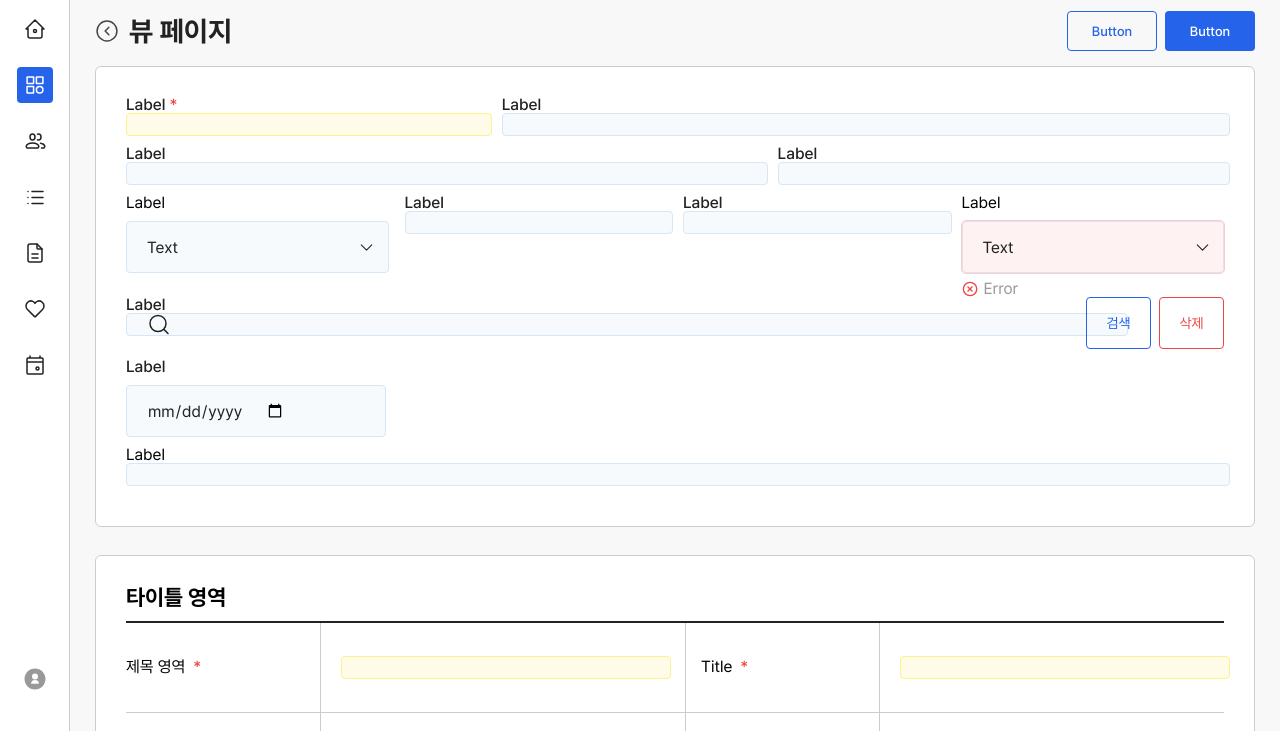
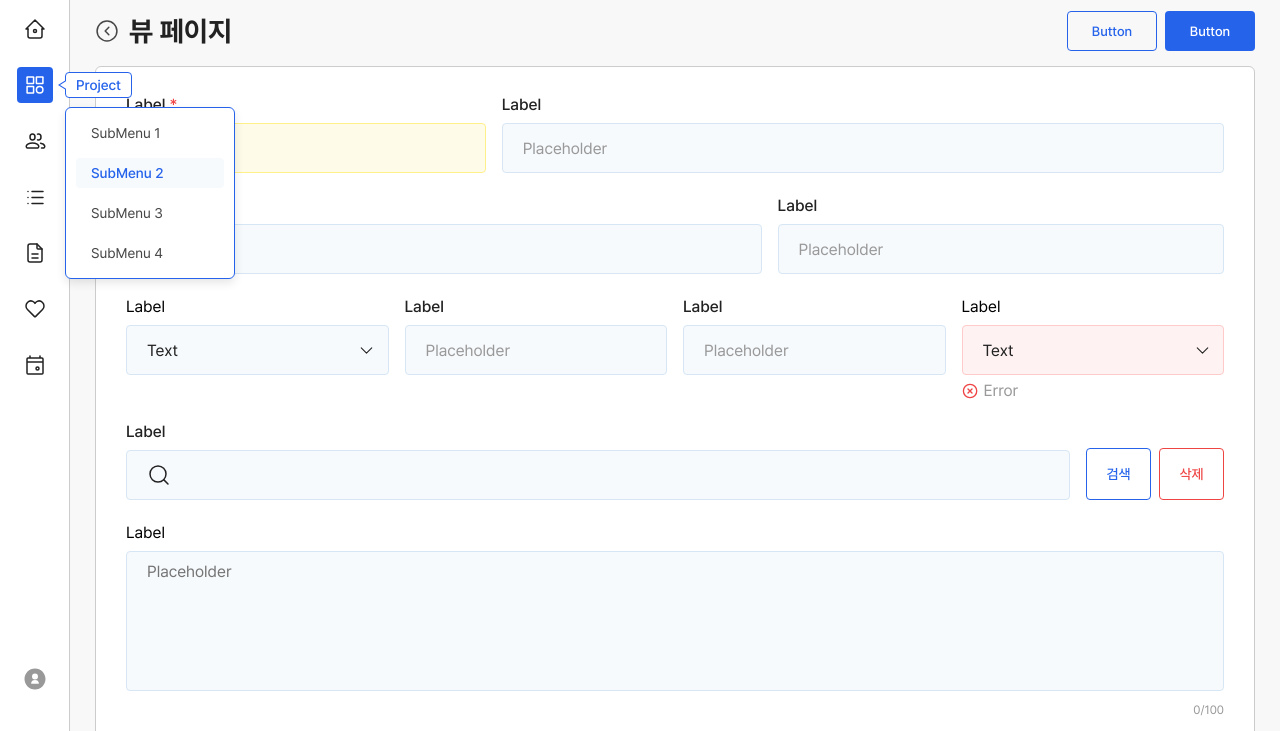
Before and after one commit to gksrlf/ThinkTree-admin, a website: page html/view.html in a window 1280 px wide. Shown: the part 69-800 px from the top of the page. Drawn offline with Linux system fonts and the light colour scheme; a web font is replaced by a local one.

Commit message:
view 페이지 css 수정 및 공통 css 정리

```diff
--- a/css/_button.css
+++ b/css/_button.css
@@ -27,6 +27,7 @@ button {
   width: 65px;
   height: 52px;
   font-size: 14px;
+  font-weight: 500;
   border: 1px solid var(--brand-primary-default);
   color: var(--brand-primary-default);
   background-color: transparent;
@@ -38,6 +39,7 @@ button {
   width: 65px;
   height: 52px;
   font-size: 14px;
+  font-weight: 500;
   border: 1px solid var(--state-alert-error);
   color: var(--state-alert-error);
   background-color: transparent;
--- a/css/_input.css
+++ b/css/_input.css
@@ -56,10 +56,6 @@ input[type="text"] {
   border: solid 1px var(--field-inactive-border);
   background-color: var(--field-inactive-bg);
   width: 100%;
-  /* height: 52px;
-  margin-top: 10px;
-  box-sizing: border-box;
-  padding-left: 20px; */
 }
 
 .input_item_box .text_label {
@@ -67,7 +63,6 @@ input[type="text"] {
   font-size: 16px;
   font-weight: 500;
   color:var(--neutral-default);
-  padding-bottom: 10px;
 }
 
 .require_sign {
@@ -95,8 +90,7 @@ input[type="text"].require {
   box-sizing: border-box;
   border-radius: 4px;
   box-sizing: border-box;
-  height: 52px;
-  margin-top: 10px;
+  height: 50px;
   -webkit-appearance:none; /* for chrome */
   -moz-appearance:none; /*for firefox*/
   appearance:none;
@@ -128,7 +122,6 @@ input[type="text"].require {
   font-size: 16px;
   font-weight: 500;
   color:var(--neutral-default);
-  padding-bottom: 10px;
 }
 
 input[type="date"] {
@@ -149,6 +142,22 @@ input[type="date"] {
 
 }
 
+/* password */
+.password__box{
+  position: relative;
+}
+.password__box button{
+  position: absolute;
+  top: 50%;
+  right: 15px;
+  width: 24px;
+  height: 24px;
+  border: none;
+  transform: translateY(-50%);
+  background-color: transparent;
+  background-image: url("../img/icon/icon_login_pw_eye.svg");
+}
+
 input[type="password"] {
   font-family: "Pretendard";
   font-size: 16px;
@@ -160,15 +169,14 @@ input[type="password"] {
   border: solid 1px var(--field-inactive-border);
   background-color: var(--field-inactive-bg);
 }
-
 input[type="password"]:focus {
   outline: 1.5px solid var(--field-focused-border);
 }
 
+/* search_btn */
 .input_btn__box {
   display: flex;
   align-items: end;
-  margin-bottom: 10px;
   gap: 8px;
 }
 
@@ -177,9 +185,21 @@ input[type="password"]:focus {
   height: 100%;
 }
 
+/* textarea */
+.input_form__box .input_item_box.textarea_box{
+  display: flex;
+  flex-direction: column;
+  gap: 10px;
+}
+.textarea_box .length_text{
+  display: flex;
+  justify-content: flex-end;
+  font-size: 12px;
+  color: var(--neutral-dark);
+}
 textarea {
   width: 100%;
-  height: 138px;
+  height: 140px;
   font-family: "Pretendard";
   font-size: 16px;
   color:var(--neutral-default);
@@ -187,13 +207,12 @@ textarea {
   border: 1px solid var(--field-inactive-border);
   box-sizing: border-box;
   resize: none;
-  padding: 8px 20px;
+  padding: 10px 20px;
+  border-radius: 4px;
 }
-
 textarea:focus {
   outline: 1.5px solid var(--field-focused-border);
 }
-
 .area_txt {
   display: block;
   width: 100%;
@@ -203,10 +222,10 @@ textarea:focus {
   font-size: 12px;
 }
 
+/* file */
 input[type="file"] {
   display: none;
 }
-
 .file_label {
   width:100%;
   height: 170px;
@@ -218,18 +237,15 @@ input[type="file"] {
   justify-content: center;
   align-items: center;
 }
-
 .file_label:hover {
   background-color: var(--field-inactive-bg);
 }
-
 .file_label_img {
   width: 50px;
   height: 50px;
   background: var(--input-file) no-repeat center;
   border: none;
 }
-
 .file_label:hover .file_label_img {
   background: var(--input-file-hover) no-repeat center;
 }
--- a/css/login.css
+++ b/css/login.css
@@ -73,27 +73,17 @@
 .form_input .login__box{
   margin-bottom: 15px;
 }
+
 .form_input .login__box .login_text_input {
-  background: var(--field-login-bg) url("../img/icon/icon_login_id.svg") no-repeat 14px center;
-}
-.form_input .password__box{
-  position: relative;
+  background: url("../img/icon/icon_login_id.svg") var(--field-login-bg);
 }
 .form_input .password__box .login_text_input{
   background: url("../img/icon/icon_login_pw.svg") var(--field-login-bg);
+}
+.form_input .login__box .login_text_input,
+.form_input .password__box .login_text_input{
   background-position: 14px center;
   background-repeat: no-repeat;
-}
-.form_input .password__box button{
-  position: absolute;
-  top: 50%;
-  right: 15px;
-  width: 24px;
-  height: 24px;
-  border: none;
-  transform: translateY(-50%);
-  background-color: transparent;
-  background-image: url("../img/icon/icon_login_pw_eye.svg");
 }
 
 .form_check {
--- a/css/view.css
+++ b/css/view.css
@@ -1,5 +1,12 @@
+
+.contents_container .contents .content{
+  overflow-y: auto;
+}
 /* input_form__box */
 .input_form__box {
+  display: flex;
+  flex-direction: column;
+  gap: 25px;
   width: 100%;
   background-color: var(--bg-default);
   border: solid 1px var(--neutral-midium);
@@ -7,14 +14,28 @@
   padding: 30px;
   box-sizing: border-box;
 }
+.input_form__box input[type='text'],
+.input_form__box input[type='password']{
+  height: 50px;
+  padding: 0 20px;
+  box-sizing: border-box;
+}
+.input_form__box .input_title{
+  display: inline-block;
+  margin-bottom: 10px;
+}
 
 .input_form__box .input_item_box {
   display: flex;
   gap:16px;
 }
 
+.input_form__box .search_box{
+
+}
+
 .input_item_box .select_label .err {
-  outline : 1.5px solid var(--field-error-border);
+  border : 1px solid var(--field-error-border);
   background-color: var(--field-error-bg);
 }
 
--- a/html/view.html
+++ b/html/view.html
@@ -16,13 +16,34 @@
 <body>
 <div class="wrap">
   <div class="container contents_container">
- <!-- aside lnb -->
+    <!-- aside lnb -->
     <aside class="lnb_bar__area">
       <div class="lnb_bar_control__box">
         <button>toggle button</button>
       </div>
       <div class="nav_logo__box">
         <img src="../img/logo/default_head_logo.svg" alt="logo" />
+        <button class="btn_nav_close">close</button>
+        <div class="nav_control__box">
+          <div class="community_box">
+            <div class="notify on">
+              <a href="javascript:;">notify</a>
+            </div>
+            <div class="mail">
+              <a href="javascript:;">mail</a>
+            </div>
+          </div>
+          <div class="language">
+            <div>
+              <span class="icon">language</span>
+              <span class="text">KOR</span>
+            </div>
+            <ul>
+              <li><a href="javascript:;">ENG</a></li>
+              <li><a href="javascript:;">JPN</a></li>
+            </ul>
+          </div>
+        </div>
       </div>
       <div class="lnb_bar__box">
         <nav class="lnb_bar_content">
@@ -34,8 +55,7 @@
                 </div>
               </a>
             </li>
-            <!-- <li class="lnb1 project on fold_on"> -->
-            <li class="lnb1 project on">
+            <li class="lnb1 project on fold_on">
               <a href="javascript:;">
                 <div class="lnb1_title">
                   <span>Project</span>
@@ -125,6 +145,22 @@
           </ul>
         </nav>
         <div class="lnb_bar_user__box">
+          <ul class="user_menu">
+            <li class="setting on">
+              <a href="javascript:;">
+                <div class="lnb1_title">
+                  <span>Setting</span>
+                </div>
+              </a>
+            </li>
+            <li class="logout">
+              <a href="javascript:;">
+                <div class="lnb1_title">
+                  <span>Logout</span>
+                </div>
+              </a>
+            </li>
+          </ul>
           <div class="lnb_bar_user">
             <div class="profile_img">
               <img src="/img/icon/icon_default_profile.svg" alt="default_profile">
@@ -201,23 +237,28 @@
         </div>
         <div class="input_form__box">
           <div class="input_item_box">
-            <label class="text_label w_40">Label&nbsp;<span class="require_sign">*</span>
-              <input class="require" type="text">
+            <label class="text_label w_40">
+              <span class="input_title">Label&nbsp;<span class="require_sign">*</span></span>
+              <input class="require" type="text" placeholder="Placeholder">
             </label>
-            <label class="text_label w_60">Label
-              <input type="text">
+            <label class="text_label w_60">
+              <span class="input_title">Label</span>
+              <input type="text" placeholder="Placeholder">
             </label>
           </div>
           <div class="input_item_box">
-            <label class="text_label w_45">Label
-              <input type="text">
+            <label class="text_label w_45">
+              <span class="input_title">Label</span>
+              <input type="text" placeholder="Placeholder">
             </label>
-            <label class="text_label w_55">Label
-              <input type="text">
+            <label class="text_label w_55">
+              <span class="input_title">Label</span>
+              <input type="text" placeholder="Placeholder">
             </label>
           </div>
           <div class="input_item_box">
-            <label class="select_label w_quarter">Label
+            <label class="select_label w_quarter">
+              <span class="input_title">Label</span>
               <select>
                 <option>
                   Text
@@ -230,13 +271,16 @@
               </option>
               </select>
             </label>
-            <label class="text_label w_quarter">Label
-              <input type="text">
+            <label class="text_label w_quarter">
+              <span class="input_title">Label</span>
+              <input type="text" placeholder="Placeholder">
             </label>
-            <label class="text_label w_quarter">Label
-              <input type="text">
+            <label class="text_label w_quarter">
+              <span class="input_title">Label</span>
+              <input type="text" placeholder="Placeholder">
             </label>
-            <label class="select_label w_quarter">Label
+            <label class="select_label w_quarter">
+              <span class="input_title">Label</span>
               <select class="err">
                 <option>
                   Text
@@ -251,8 +295,9 @@
               <p class="err_txt">Error</p>
             </label>
           </div>
-          <div class="input_item_box">
-            <label class="text_label w_full">Label
+          <div class="input_item_box search_box">
+            <label class="text_label w_full">
+              <span class="input_title">Label</span>
               <input class="search" type="text">
             </label>
             <div class="input_btn__box">
@@ -260,14 +305,30 @@
               <button class="delete_btn">삭제</button>
             </div>
           </div>
+          <div class="input_item_box textarea_box">
+            <label>
+              <span class="input_title">Label</span>
+              <textarea placeholder="Placeholder" maxlength="100"></textarea>
+            </label>
+            <div class="length_text">
+              <p>
+                <span>0</span>/<span>100</span>
+              </p>
+            </div>
+          </div>
           <div class="input_item_box">
-            <label class="date_label w_260">Label
+            <label class="date_label w_260">
+              <span class="input_title">Label</span>
               <input type="date"/>
             </label>
           </div>
           <div class="input_item_box">
-            <label class="password_label w_full pb_10">Label
-              <input type="password" />
+            <label class="password_label w_full">
+              <span class="input_title">Label</span>
+              <div class="password__box">
+                <input type="password" placeholder="Password"/>
+                <button></button>
+              </div>
             </label>
           </div>
         </div>
@@ -310,8 +371,7 @@
               <th>한 줄 전체 사용할 경우</th>
               <td colspan="3">
                 <label class="area_label">
-                  <textarea maxlength="100">
-                  </textarea>
+                  <textarea maxlength="100"></textarea>
                   <span class="area_txt">0/100</span>
                 </label>
               </td>
```
Also changed, not shown: html/tab.html (+2 -2 lines).
